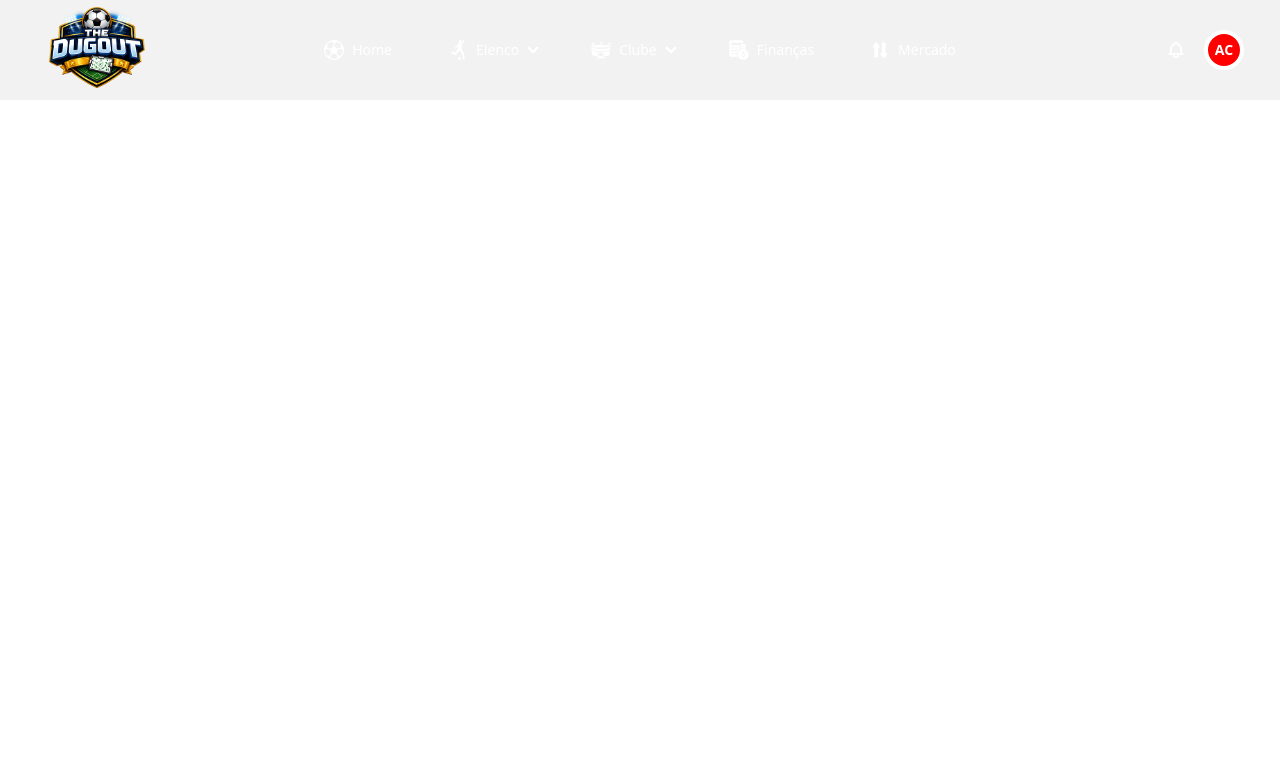
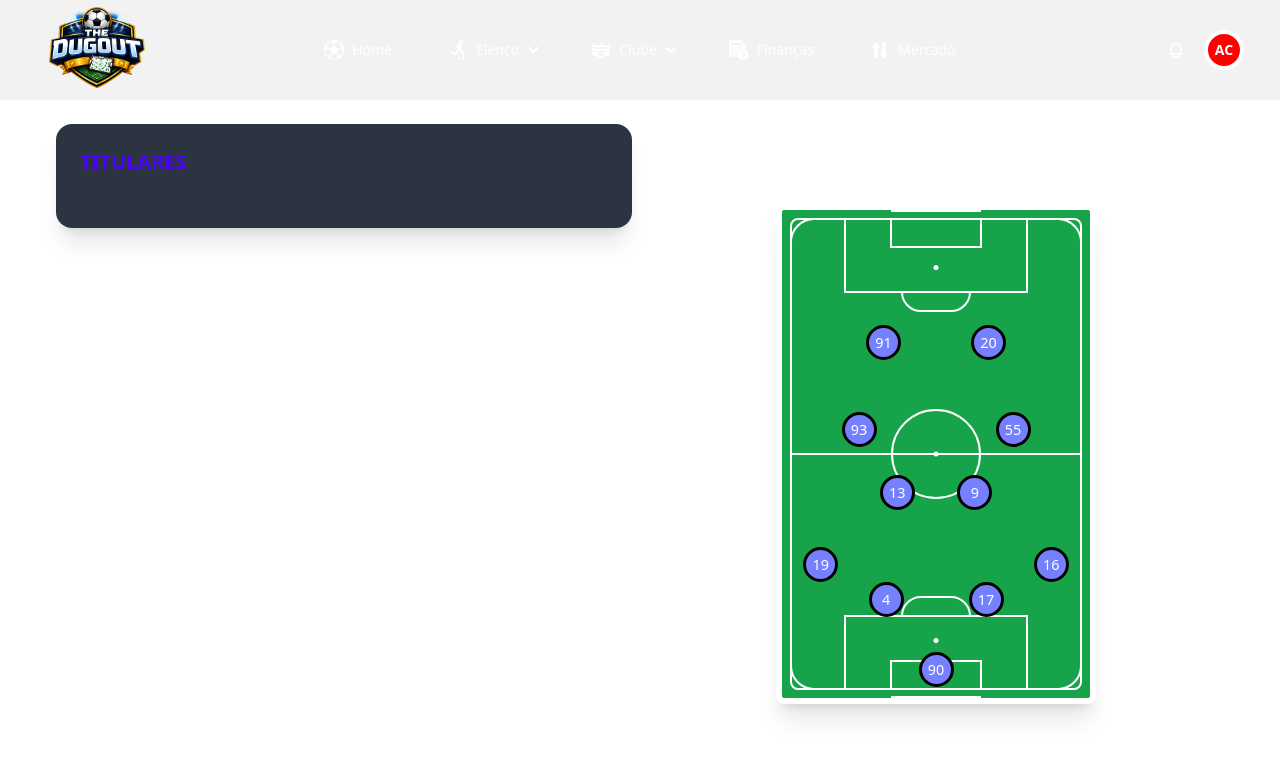
Before and after one commit to dehcanuto/football-manager-vue, a Vue app: page /elenco/formacao in a window 1280 px wide. Shown: the top 758 px of the page. Built offline with nearby package versions, Linux system fonts and the light colour scheme.

Commit message:
feat: team formation init

```diff
--- /dev/null
+++ b/src/components/molecules/FootballPitchVertical.vue
@@ -0,0 +1,124 @@
+<script setup lang="ts"></script>
+
+<template>
+  <div
+    class="relative w-[320px] h-[500px] bg-green-600 border-[6px] border-white mx-auto rounded-lg overflow-hidden shadow-xl"
+  >
+    <div id="escalacao">
+        <div style="height: 115px;"></div>
+        <div id="atacantes" style="margin: auto; width: 210px; height: 35px; margin-bottom: 52px; display: flex;">
+            <div class="player">
+                <div class="numero-camisa">91</div>
+            </div>
+            <div class="player">
+                <div class="numero-camisa">20</div>
+            </div>
+        </div>
+        <div id="meias" style="margin: auto; height: 35px; margin-bottom: 28px; display: flex;">
+            <div class="player">
+                <div class="numero-camisa">93</div>
+            </div>
+            <div class="player">
+                <div class="numero-camisa">55</div>
+            </div>
+        </div>
+        <div id="volantes" style="margin: auto; width: 155px; height: 35px; margin-bottom: 37px; display: flex;">
+            <div class="player">
+                <div class="numero-camisa">13</div>
+            </div>
+            <div class="player">
+                <div class="numero-camisa">9</div>
+            </div>
+        </div>
+        <div id="laterais" style="margin: auto; height: 35px; margin-bottom: 0px; display: flex;">
+            <div class="player">
+                <div class="numero-camisa">19</div>
+            </div>
+            <div style="margin: auto; width: 110px;">
+
+            </div>
+            <div class="player">
+                <div class="numero-camisa">16</div>
+            </div>
+        </div>
+        <div id="zagueiros" style="margin: auto; width: 200px; height: 35px; margin-bottom: 35px; display: flex;">
+            <div class="player">
+                <div class="numero-camisa">4</div>
+            </div>
+            <div class="player">
+                <div class="numero-camisa">17</div>
+            </div>
+        </div>
+        <div id="goleiro" style="margin: auto; display: flex;">
+            <div class="player">
+                <div class="numero-camisa">90</div>
+            </div>
+        </div>
+    </div>
+    <div id="stadium_layout">
+        <div class="absolute inset-2 border-2 border-white rounded-lg" />
+        <div class="absolute left-2 right-2 top-1/2 -translate-y-1/2 h-[2px] bg-white" />
+
+        <div class="absolute left-1/2 top-1/2 -translate-x-1/2 -translate-y-1/2 w-[90px] h-[90px] border-2 border-white rounded-full" />
+        <div class="absolute left-1/2 top-1/2 -translate-x-1/2 -translate-y-1/2 w-[5px] h-[5px] bg-white rounded-full" />
+
+        <div class="absolute top-2 left-[20%] w-[60%] h-[75px] border-2 border-white" />
+        <div class="absolute top-2 left-[35%] w-[30%] h-[30px] border-2 border-white" />
+        <div class="absolute top-[55px] left-1/2 -translate-x-1/2 w-[5px] h-[5px] bg-white rounded-full" />
+
+        <div class="absolute top-[82px] left-1/2 -translate-x-1/2 w-[70px] h-[40px] overflow-hidden rotate-180">
+            <div class="absolute left-0 bottom-0 w-full h-full border-2 border-white rounded-full translate-y-1/2" />
+        </div>
+
+        <div class="absolute bottom-2 left-[20%] w-[60%] h-[75px] border-2 border-white" />
+        <div class="absolute bottom-2 left-[35%] w-[30%] h-[30px] border-2 border-white" />
+        <div class="absolute bottom-[55px] left-1/2 -translate-x-1/2 w-[5px] h-[5px] bg-white rounded-full" />
+
+        <div class="absolute bottom-[82px] left-1/2 -translate-x-1/2 w-[70px] h-[40px] overflow-hidden">
+            <div class="absolute left-0 bottom-0 w-full h-full border-2 border-white rounded-full translate-y-1/2" />
+        </div>
+
+        <div class="absolute left-2 top-2 w-6 h-6 border-t-2 border-l-2 border-white rounded-tl-full" />
+        <div class="absolute right-2 top-2 w-6 h-6 border-t-2 border-r-2 border-white rounded-tr-full" />
+        <div class="absolute left-2 bottom-2 w-6 h-6 border-b-2 border-l-2 border-white rounded-bl-full" />
+        <div class="absolute right-2 bottom-2 w-6 h-6 border-b-2 border-r-2 border-white rounded-br-full" />
+        <div class="absolute top-0 left-1/2 -translate-x-1/2 w-[90px] h-3 border-t-2 border-white" />
+        <div class="absolute bottom-0 left-1/2 -translate-x-1/2 w-[90px] h-3 border-b-2 border-white" />
+    </div>
+  </div>
+</template>
+
+<style scoped lang="scss">
+#escalacao {
+    --primary: #7580ff;
+
+    height: 489px;
+    width: 308px;
+    margin-left: auto;
+    margin-right: auto;
+    margin-bottom: 20px;
+
+    .player {
+        margin: auto;
+        width: 35px;
+        height: 35px;
+        border-width: 3px;
+        border-style: solid;
+        border-color: #000;
+        background: var(--primary);
+        border-radius: 50%;
+        text-align: center;
+        z-index: 1;
+
+        .numero-camisa {
+            margin: 4px;
+            font-size: 0.9rem;
+        }
+
+        &:hover {
+            transform: scale(1.15);
+            box-shadow: 0 0 6px rgba(0, 0, 0, 0.3);
+        }
+    }
+}
+</style>
--- a/src/views/TeamSquad/TeamFormationView.vue
+++ b/src/views/TeamSquad/TeamFormationView.vue
@@ -1,5 +1,20 @@
-<script setup lang="ts"></script>
+<script setup lang="ts">
+import BaseCard from "@components/molecules/BaseCard.vue";
+import FootballPitchVertical from "@components/molecules/FootballPitchVertical.vue";
+</script>
 
 <template>
-  <div class="flex flex-col p-6 gap-4"></div>
+  <div class="flex flex-col p-6 gap-4">
+    <div class="grid grid-cols-1 sm:grid-cols-2 gap-4">
+      <BaseCard>
+        <template #title>Titulares</template>
+        <template #content>
+
+        </template>
+      </BaseCard>
+      <div class="mt-20">
+        <FootballPitchVertical />
+      </div>
+    </div>
+  </div>
 </template>
```
